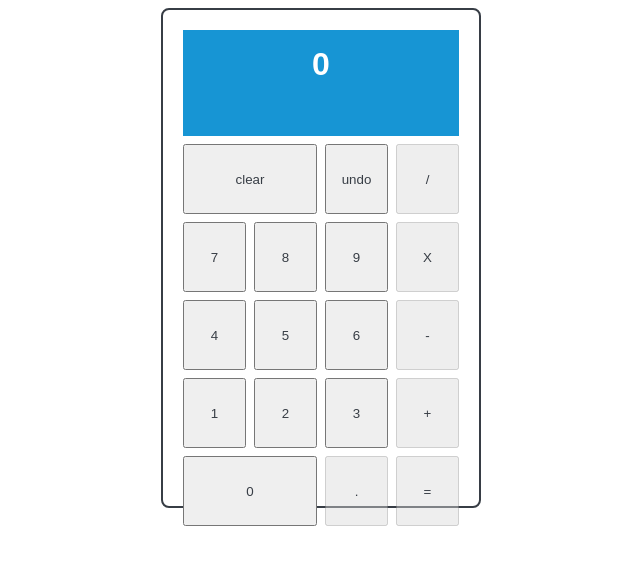
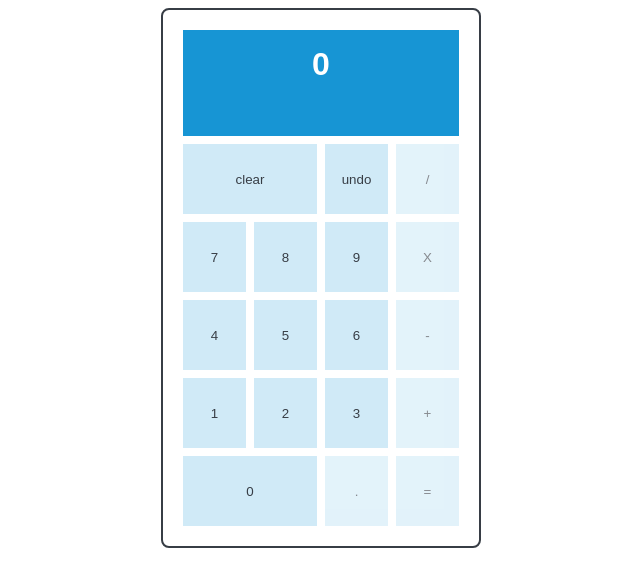
Before and after one commit to sandeepnij90/calculator, a React app: page / in a window 1280 px wide. Shown: the top 586 px of the page, without its empty margins (319-959 px from the left). Built offline with nearby package versions, Linux system fonts and the light colour scheme.

Commit message:
update error handling and styling

```diff
--- a/src/components/Button.tsx
+++ b/src/components/Button.tsx
@@ -11,12 +11,24 @@ const CalcButton = styled.button<CalcButtonProps>`
     height: 70px;
     color: #373d45;
     transition: 0.3s;
+    background-color: #1795d433;
+    border: 0;
+    cursor: pointer;
+
     ${({ span2 }) => span2  && css`
         grid-column: 1 / span 2;
     `}
 
+    &:hover {
+        background-color: #1795d466;
+    }
+
     &:active {
         transform: scale(0.9);
+    }
+
+    &:disabled {
+        opacity: 0.6;
     }
 `
 
--- a/src/components/Calculator.tsx
+++ b/src/components/Calculator.tsx
@@ -4,7 +4,7 @@ import { Button } from "./Button"
 import { Screen } from "./Screen"
 
 const Wrapper = styled.div`
-    height: 500px;
+    height: auto;
     max-width: 320px;
     padding: 20px;
     border-radius: 8px;
@@ -39,6 +39,14 @@ const Calculator:FC = () => {
     }
 
     const updateValue = () => {
+        try {
+            eval(calculation);
+        } catch (e) {
+            if (e instanceof SyntaxError) {
+                alert(e.message);
+                handleClear()
+            }
+        }
         setValue(eval(calculation))
     }
 
@@ -54,6 +62,7 @@ const Calculator:FC = () => {
     }
 
     }, [calculation])
+
     return (
         <Wrapper>
             <Screen value={value} calculation={calculation} />
```
Also changed, not shown: 1 other file (tests, documents, lock files or other folders). Lines whose indentation alone changed are shown as unchanged.
